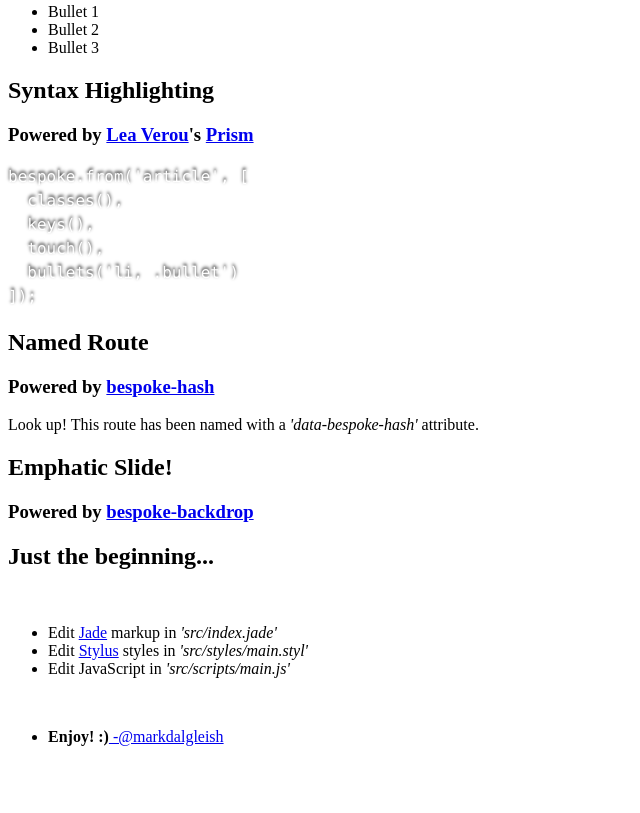
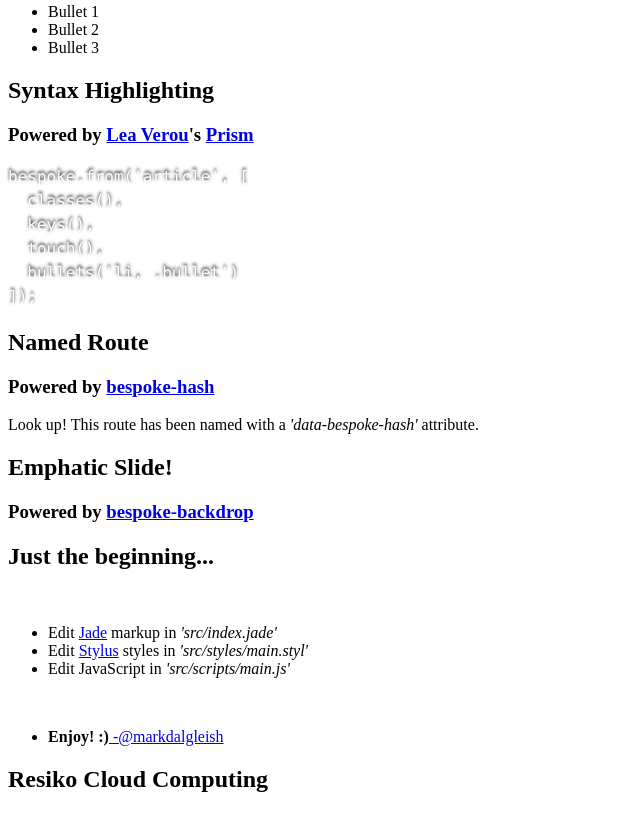
Before and after one commit to zauhackerz/Cloud_Computing, a website: page src/index.jade in a window 1280 px wide. Shown: the part 686-1499 px from the top of the page, without its empty margins (0-640 px from the left). Before the commit the page ends 1448 px from the top, so only its background shows below. Drawn offline with nearby package versions, Linux system fonts and the light colour scheme; files that its build step writes are made by us from their sources; files whose address does not match are found by name.

Commit message:
Resiko Cloud Computing

```diff
--- a/src/index.jade
+++ b/src/index.jade
@@ -82,3 +82,6 @@
             a(href='http://twitter.com/markdalgleish')  -@markdalgleish
 
     script(src='build/build.js')
+
+    section
+        h2 Resiko Cloud Computing
```
Also changed, not shown: dist/build/build.js, dist/index.html.
